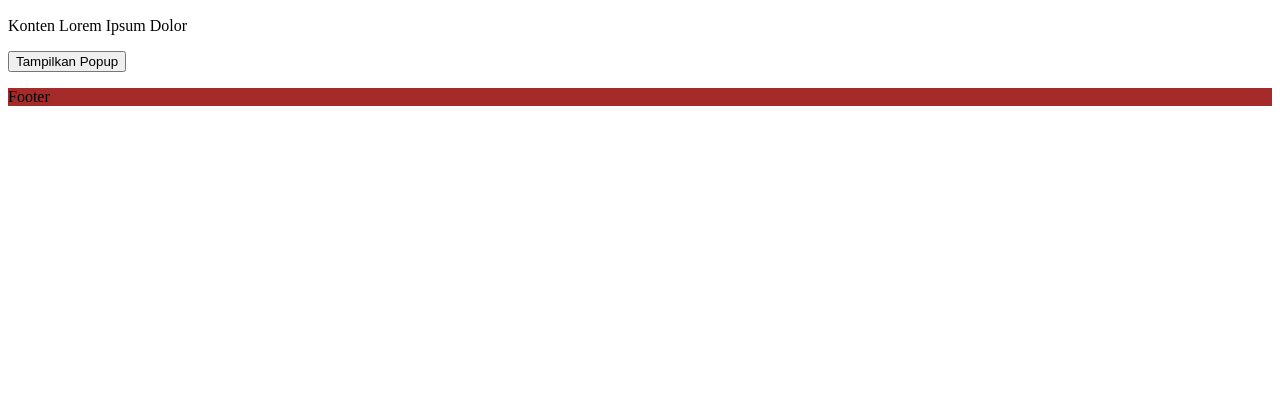
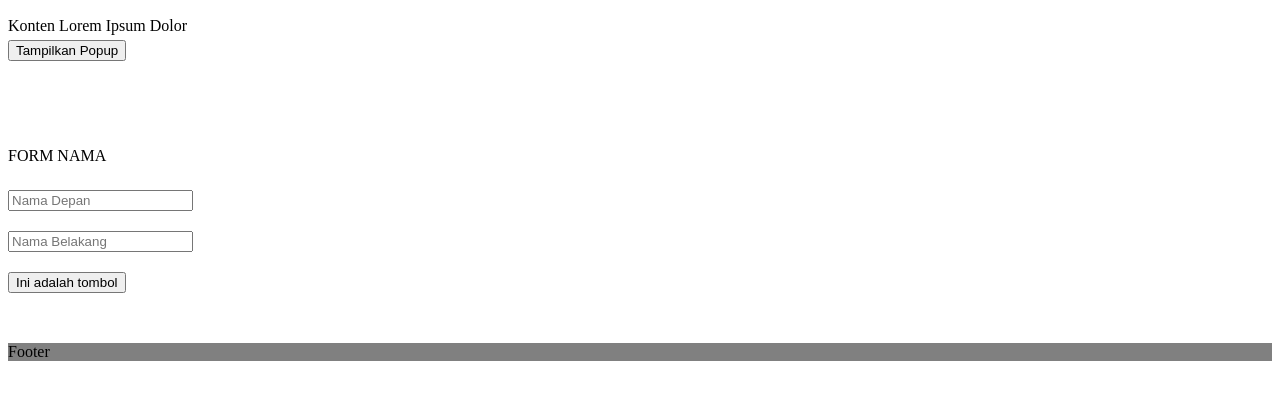
Before and after one commit to nitasudesk/recap-28-11-24, a plain HTML site: page index.html in a window 1280 px wide. Shown: the part 88-488 px from the top of the page. Drawn offline with Linux system fonts and the light colour scheme.

Commit message:
add js + update html + css style

```diff
--- a/css/style.css
+++ b/css/style.css
@@ -1,3 +1,20 @@
 footer {
-    background-color: brown;
+    background-color: gray;
+    margin-top: 50px;
 }
+
+p {
+    margin-bottom: 5px;
+}
+
+input {
+    margin-top: 20px;
+}
+
+.button-ini {
+    margin-top: 20px;
+    }
+
+.button-pop-up {
+    margin-bottom: 70px;
+}
--- a/index.html
+++ b/index.html
@@ -4,6 +4,7 @@
     <meta charset="UTF-8">
     <meta name="viewport" content="width=device-width, initial-scale=1.0">
     <title>Document Nitasu</title>
+
     <!-- CSS INTERNAL -->
     <style>
         h2 {
@@ -14,10 +15,11 @@
             margin: 0
         }
     </style>
+
     <!-- CSS EXTERNAL -->
     <link rel="stylesheet" href="css\style.css">
+</head>
 
-</head>
 <body>
     <!-- CSS INLINE -->
     <header style="background-color: aqua;display: flex
@@ -27,6 +29,7 @@
         <h1>Kanan</h1>
     </header>
 
+    <!-- ARTICLE -->
     <article>
         <header>
             <h2>Subtitle</h2>
@@ -34,19 +37,27 @@
 
         <p>Konten Lorem Ipsum Dolor</p>
 
-        <button onclick="showPopup();">Tampilkan Popup</button>
+        <button class="button-pop-up" onclick="showPopup();">Tampilkan Popup</button>
     </article>
 
+   <!-- FORM INPUT -->
+    <p>
+        FORM NAMA
+    </p>
+    <input id="nama depan" name="nama depan" placeholder="Nama Depan">
+    <br />
+    <input id="nama belakang" name="nama belakang" placeholder="Nama Belakang">
+
+    <br />
+    <button class="button-ini" onclick="peringatan()">Ini adalah tombol</button>
+
+    <!-- FOOTER -->
     <footer>
         <p>Footer</p>
     </footer>
 
+    <!-- JAVASCRIPT -->
+    <script src="./js/script.js"></script>
+</body>
 
-    <script>
-        function showPopup() {
-            alert('Popupnya Muncul');
-        }
-    </script>
-
-</body>
 </html>
--- /dev/null
+++ b/js/script.js
@@ -0,0 +1,18 @@
+// Memunculkan Pop Up
+function showPopup() {
+    alert('Popupnya Muncul');
+}
+
+// Memunculkan Alert dan Value di Form Input
+function peringatan(){
+    let namaDepan = document.getElementById("nama depan").value
+    let namaBelakang = document.getElementById("nama belakang").value
+
+    // PENGGABUNGAN NAMA DEPAN + NAMA BELAKANG
+    // cara 1
+    // console.log (namaDepan, namaBelakang);
+    // cara 2
+    // console.log(namaDepan + " " + namaBelakang)
+    // cara 3
+    console.log (`${namaDepan} ${namaBelakang}`)
+}
```
